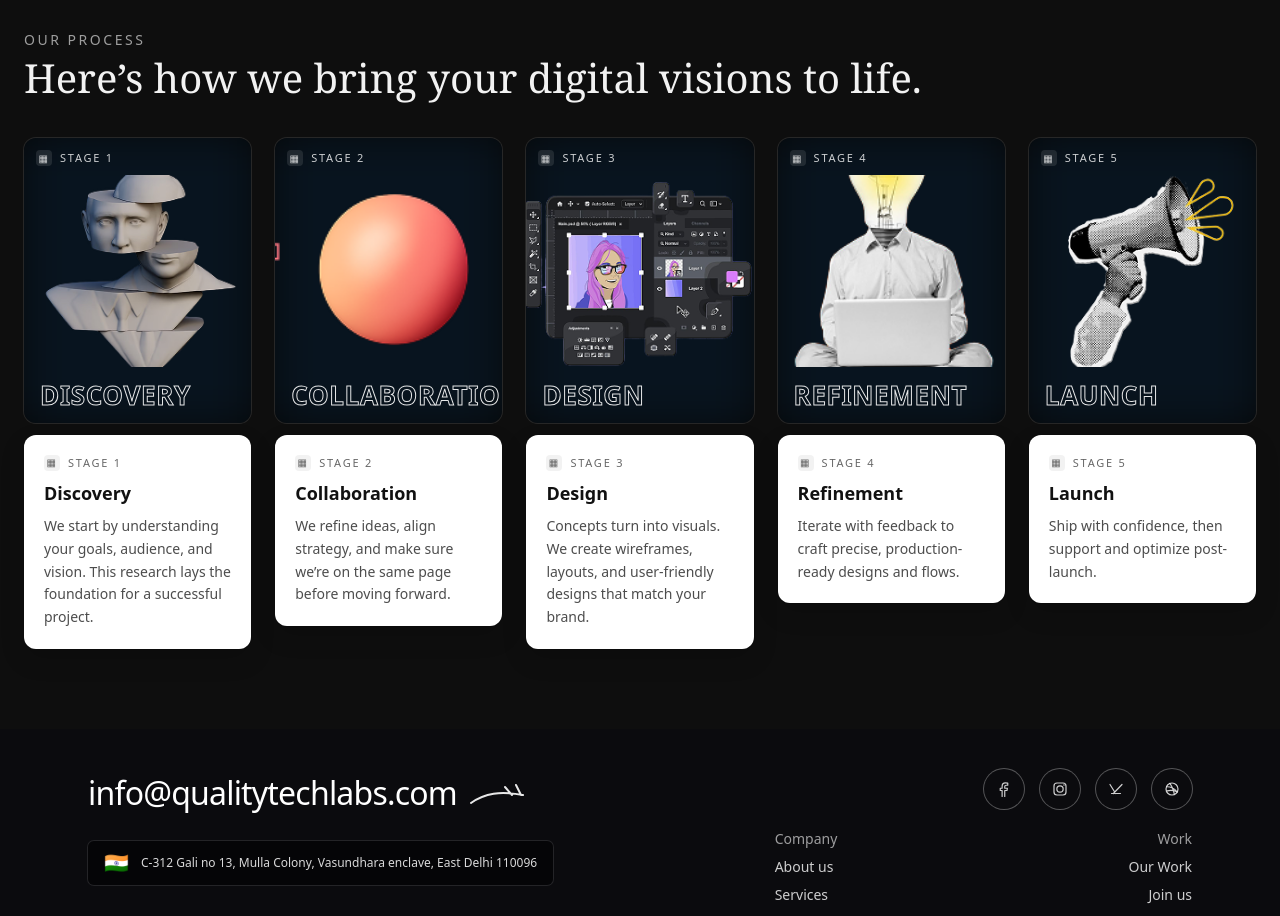
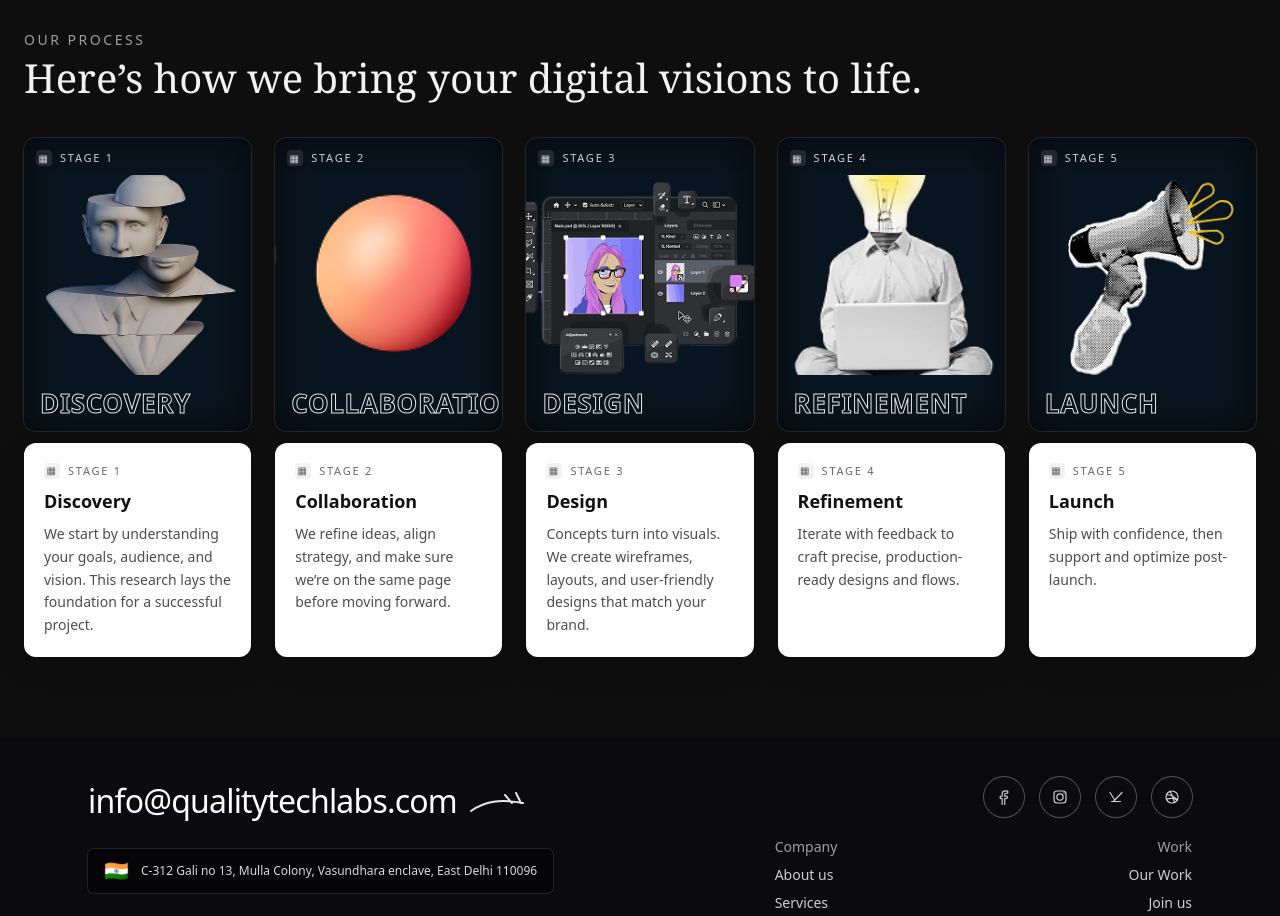
Before and after one commit to qualitytechlabs-org/qualitytechlabs, a React (Create React App) app: page / in a window 1280 px wide. Shown: the part 3240-4156 px from the top of the page. Built offline with nearby package versions, Linux system fonts and the light colour scheme.

Commit message:
fixed alignment of card issues

```diff
--- a/src/components/OurProcess.tsx
+++ b/src/components/OurProcess.tsx
@@ -1,19 +1,159 @@
+
+// import React from "react";
+// import { motion } from "framer-motion";
+// import Img1 from '../assets/image.png';
+// import Img2 from '../assets/IMAGE2.png';
+// import Img3 from '../assets/Image3.png';
+// import Img4 from '../assets/Image4.png';
+// import Img5 from '../assets/Image5.png';
+
+// type Step = {
+//   id: number;
+//   stage: string;
+//   title: string;
+//   blurb: string;
+//   image: string;
+// };
+
+// const STEPS: Step[] = [
+//   {
+//     id: 1,
+//     stage: "STAGE 1",
+//     title: "Discovery",
+//     blurb:
+//       "We start by understanding your goals, audience, and vision. This research lays the foundation for a successful project.",
+//     image: Img1,
+//   },
+//   {
+//     id: 2,
+//     stage: "STAGE 2",
+//     title: "Collaboration",
+//     blurb:
+//       "We refine ideas, align strategy, and make sure we’re on the same page before moving forward.",
+//     image: Img2,
+//   },
+//   {
+//     id: 3,
+//     stage: "STAGE 3",
+//     title: "Design",
+//     blurb:
+//       "Concepts turn into visuals. We create wireframes, layouts, and user-friendly designs that match your brand.",
+//     image: Img3,
+//   },
+//   {
+//     id: 4,
+//     stage: "STAGE 4",
+//     title: "Refinement",
+//     blurb:
+//       "Iterate with feedback to craft precise, production-ready designs and flows.",
+//     image: Img4,
+//   },
+//   {
+//     id: 5,
+//     stage: "STAGE 5",
+//     title: "Launch",
+//     blurb:
+//       "Ship with confidence, then support and optimize post-launch.",
+//     image: Img5,
+//   },
+// ];
+
+// const OurProcess: React.FC = () => {
+//   return (
+//     <section className="w-full bg-[#0e0e0e] text-white py-16 md:py-20">
+//       <div className="mx-auto max-w-7xl px-4 md:px-6">
+//         {/* Eyebrow + Title */}
+//         <div className="mb-8 md:mb-10">
+//           <p className="uppercase tracking-[0.18em] text-white/60 text-xs md:text-sm">
+//             Our Process
+//           </p>
+//           <h2 className="mt-2 font-serif text-2xl md:text-4xl lg:text-[40px] leading-tight text-white/95">
+//             Here’s how we bring your digital visions to life.
+//           </h2>
+//         </div>
+
+//         {/* Stage tiles */}
+//         <div className="grid gap-6 sm:grid-cols-2 lg:grid-cols-5">
+//           {STEPS.map((s, i) => (
+//             <motion.article
+//               key={s.id}
+//               initial={{ opacity: 0, y: 16 }}
+//               whileInView={{ opacity: 1, y: 0 }}
+//               viewport={{ once: true, amount: 0.25 }}
+//               transition={{ duration: 0.45, ease: "easeOut", delay: i * 0.05 }}
+//               className="flex flex-col"
+//             >
+
+//               <div className="relative rounded-xl overflow-hidden bg-black/60 ring-1 ring-white/10">
+
+//                 <span className="pointer-events-none absolute -inset-2 rounded-2xl bg-[#1e90ff]/10 blur-xl" />
+
+//                 <div className="relative z-10">
+
+//                   <div className="flex items-center gap-2 px-3 pt-3 text-[11px] tracking-[0.16em] text-white/80">
+//                     <span className="inline-grid h-4 w-4 place-items-center rounded-[4px] bg-white/10 text-[10px]">
+//                       ▦
+//                     </span>
+//                     {s.stage}
+//                   </div>
+
+//                   {/* image */}
+//                   <img
+//                     src={s.image}
+//                     alt={`${s.title} stage visual`}
+//                     className="mt-2 h-48 w-full object-cover"
+//                     loading="lazy"
+//                     width={360}
+//                     height={360}
+//                   />
+
+//                   {/* large outlined title (bottom-left) */}
+//                   <div className="px-4 py-3">
+//                     <h3 className="text-2xl md:text-[26px] font-black tracking-wide text-transparent [-webkit-text-stroke:1px_rgba(255,255,255,0.9)]">
+//                       {s.title.toUpperCase()}
+//                     </h3>
+//                   </div>
+//                 </div>
+//               </div>
+
+
+//               <div className="mt-3 rounded-xl bg-white text-[#111] ring-1 ring-black/10 p-4 md:p-5 shadow-[0_10px_25px_rgba(0,0,0,0.15)]">
+//                 <div className="mb-2 flex items-center gap-2 text-[11px] tracking-[0.16em] text-black/60">
+//                   <span className="inline-grid h-4 w-4 place-items-center rounded-[4px] bg-black/5 text-[10px]">
+//                     ▦
+//                   </span>
+//                   {s.stage}
+//                 </div>
+//                 <h4 className="text-base md:text-lg font-semibold">{s.title}</h4>
+//                 <p className="mt-2 text-sm leading-relaxed text-black/70">
+//                   {s.blurb}
+//                 </p>
+//               </div>
+//             </motion.article>
+//           ))}
+//         </div>
+//       </div>
+//     </section>
+//   );
+// };
+
+// export default OurProcess;
+
 // components/Sections/OurProcess.tsx
 import React from "react";
 import { motion } from "framer-motion";
-import Img1 from '../assets/image.png';
-import Img2 from '../assets/IMAGE2.png';
-import Img3 from '../assets/Image3.png';
-import Img4 from '../assets/Image4.png';
-import Img5 from '../assets/Image5.png';
+import Img1 from "../assets/image.png";
+import Img2 from "../assets/IMAGE2.png";
+import Img3 from "../assets/Image3.png";
+import Img4 from "../assets/Image4.png";
+import Img5 from "../assets/Image5.png";
 
 type Step = {
   id: number;
   stage: string;
   title: string;
   blurb: string;
-  // replace with your real asset paths
-  image: string; // square hero image (the dark textured tile with artwork)
+  image: string;
 };
 
 const STEPS: Step[] = [
@@ -63,8 +203,8 @@ const OurProcess: React.FC = () => {
   return (
     <section className="w-full bg-[#0e0e0e] text-white py-16 md:py-20">
       <div className="mx-auto max-w-7xl px-4 md:px-6">
-        {/* Eyebrow + Title */}
-        <div className="mb-8 md:mb-10">
+        {/* Heading */}
+        <div className="mb-10">
           <p className="uppercase tracking-[0.18em] text-white/60 text-xs md:text-sm">
             Our Process
           </p>
@@ -73,8 +213,8 @@ const OurProcess: React.FC = () => {
           </h2>
         </div>
 
-        {/* Stage tiles */}
-        <div className="grid gap-6 sm:grid-cols-2 lg:grid-cols-5">
+        {/* Grid */}
+        <div className="grid gap-6 sm:grid-cols-2 lg:grid-cols-5 items-stretch">
           {STEPS.map((s, i) => (
             <motion.article
               key={s.id}
@@ -82,33 +222,31 @@ const OurProcess: React.FC = () => {
               whileInView={{ opacity: 1, y: 0 }}
               viewport={{ once: true, amount: 0.25 }}
               transition={{ duration: 0.45, ease: "easeOut", delay: i * 0.05 }}
-              className="flex flex-col"
+              className="flex flex-col h-full"
             >
-              {/* Top: dark tile with glow */}
+              {/* Top Card */}
               <div className="relative rounded-xl overflow-hidden bg-black/60 ring-1 ring-white/10">
-                {/* soft blue outer glow */}
+                {/* Glow */}
                 <span className="pointer-events-none absolute -inset-2 rounded-2xl bg-[#1e90ff]/10 blur-xl" />
-                {/* content */}
-                <div className="relative z-10">
-                  {/* stage label */}
+
+                <div className="relative z-10 flex flex-col">
+                  {/* Stage */}
                   <div className="flex items-center gap-2 px-3 pt-3 text-[11px] tracking-[0.16em] text-white/80">
-                    <span className="inline-grid h-4 w-4 place-items-center rounded-[4px] bg-white/10 text-[10px]">
+                    <span className="inline-grid h-4 w-4 place-items-center rounded bg-white/10 text-[10px]">
                       ▦
                     </span>
                     {s.stage}
                   </div>
 
-                  {/* image */}
+                  {/* Image (LOCKED HEIGHT) */}
                   <img
                     src={s.image}
                     alt={`${s.title} stage visual`}
-                    className="mt-2 h-48 w-full object-cover"
+                    className="mt-2 h-[200px] w-full object-cover"
                     loading="lazy"
-                    width={360}
-                    height={360}
                   />
 
-                  {/* large outlined title (bottom-left) */}
+                  {/* Outlined Title */}
                   <div className="px-4 py-3">
                     <h3 className="text-2xl md:text-[26px] font-black tracking-wide text-transparent [-webkit-text-stroke:1px_rgba(255,255,255,0.9)]">
                       {s.title.toUpperCase()}
@@ -117,16 +255,20 @@ const OurProcess: React.FC = () => {
                 </div>
               </div>
 
-              {/* Bottom: white card with description */}
-              <div className="mt-3 rounded-xl bg-white text-[#111] ring-1 ring-black/10 p-4 md:p-5 shadow-[0_10px_25px_rgba(0,0,0,0.15)]">
+              {/* Bottom Card (EQUAL HEIGHT) */}
+              <div className="mt-3 flex flex-col flex-1 rounded-xl bg-white text-[#111] ring-1 ring-black/10 p-4 md:p-5 shadow-[0_10px_25px_rgba(0,0,0,0.15)]">
                 <div className="mb-2 flex items-center gap-2 text-[11px] tracking-[0.16em] text-black/60">
-                  <span className="inline-grid h-4 w-4 place-items-center rounded-[4px] bg-black/5 text-[10px]">
+                  <span className="inline-grid h-4 w-4 place-items-center rounded bg-black/5 text-[10px]">
                     ▦
                   </span>
                   {s.stage}
                 </div>
-                <h4 className="text-base md:text-lg font-semibold">{s.title}</h4>
-                <p className="mt-2 text-sm leading-relaxed text-black/70">
+
+                <h4 className="text-base md:text-lg font-semibold">
+                  {s.title}
+                </h4>
+
+                <p className="mt-2 text-sm leading-relaxed text-black/70 flex-1">
                   {s.blurb}
                 </p>
               </div>
```
